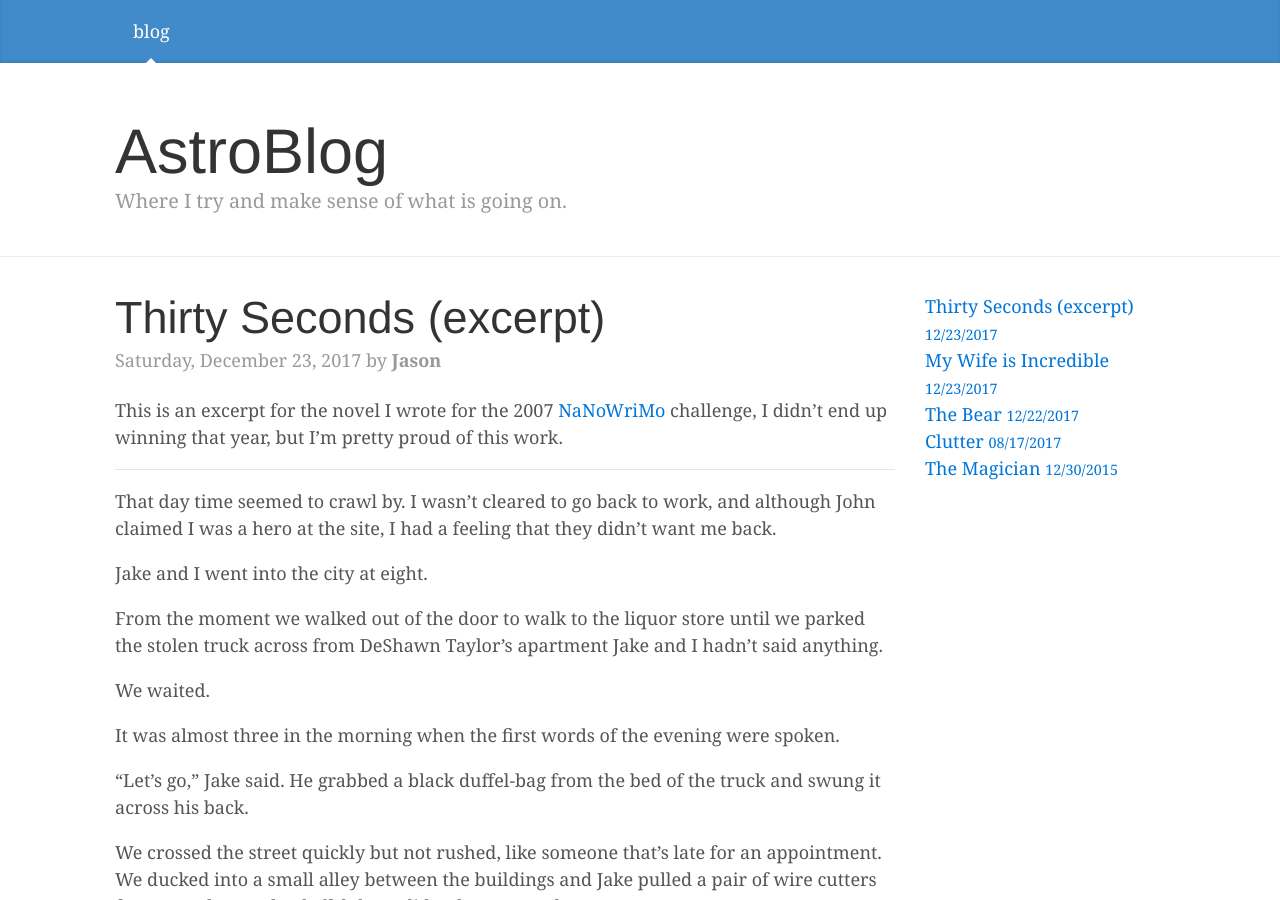
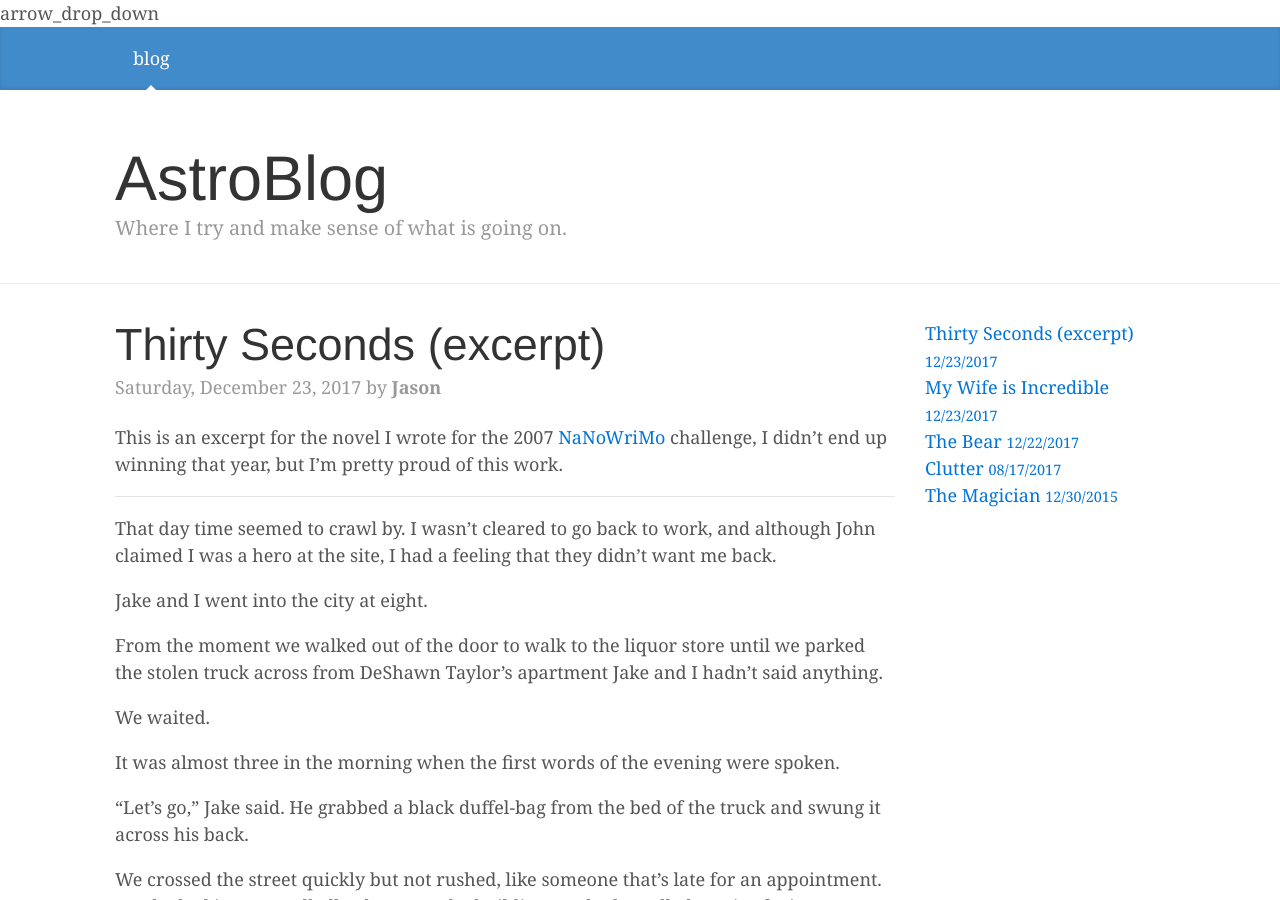
Before and after one commit to astrojason/astrojason.github.io, a Jekyll site: the page built from index.html, in a window 1280 px wide and 900 px high. Built offline with Jekyll 4.4.1, drawn with Linux system fonts in a browser that asks for light colours; nearby versions of some CDN libraries.

Commit message:
Update default.html

```diff
--- a/_layouts/default.html
+++ b/_layouts/default.html
@@ -11,6 +11,7 @@
 			href="https://maxcdn.bootstrapcdn.com/bootstrap/4.0.0-alpha.6/css/bootstrap.min.css"
 			integrity="sha384-rwoIResjU2yc3z8GV/NPeZWAv56rSmLldC3R/AZzGRnGxQQKnKkoFVhFQhNUwEyJ"
 			crossorigin="anonymous">
+		<link href="//fonts.googleapis.com/icon?family=Material+Icons+Extended" rel="stylesheet">
     <link
       rel="stylesheet"
       type="text/css"
@@ -20,6 +21,7 @@
 			href="/css/astrojason.css" />
 	</head>
 	<body>
+		<div class="material-icons-extended">arrow_drop_down</div>
 		<div class="blog-masthead">
 			<div class="container">
 				<nav class="nav blog-nav">
```
